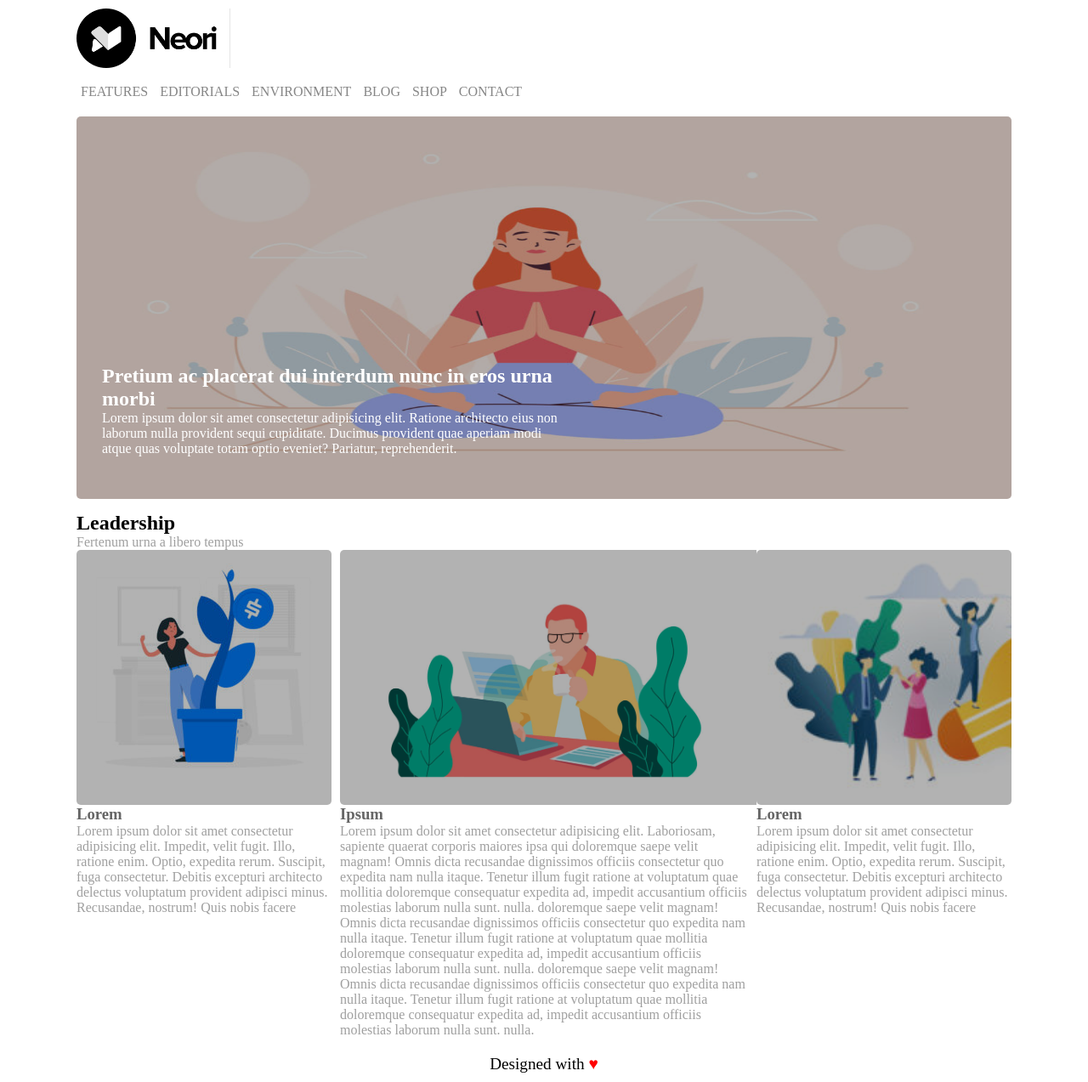
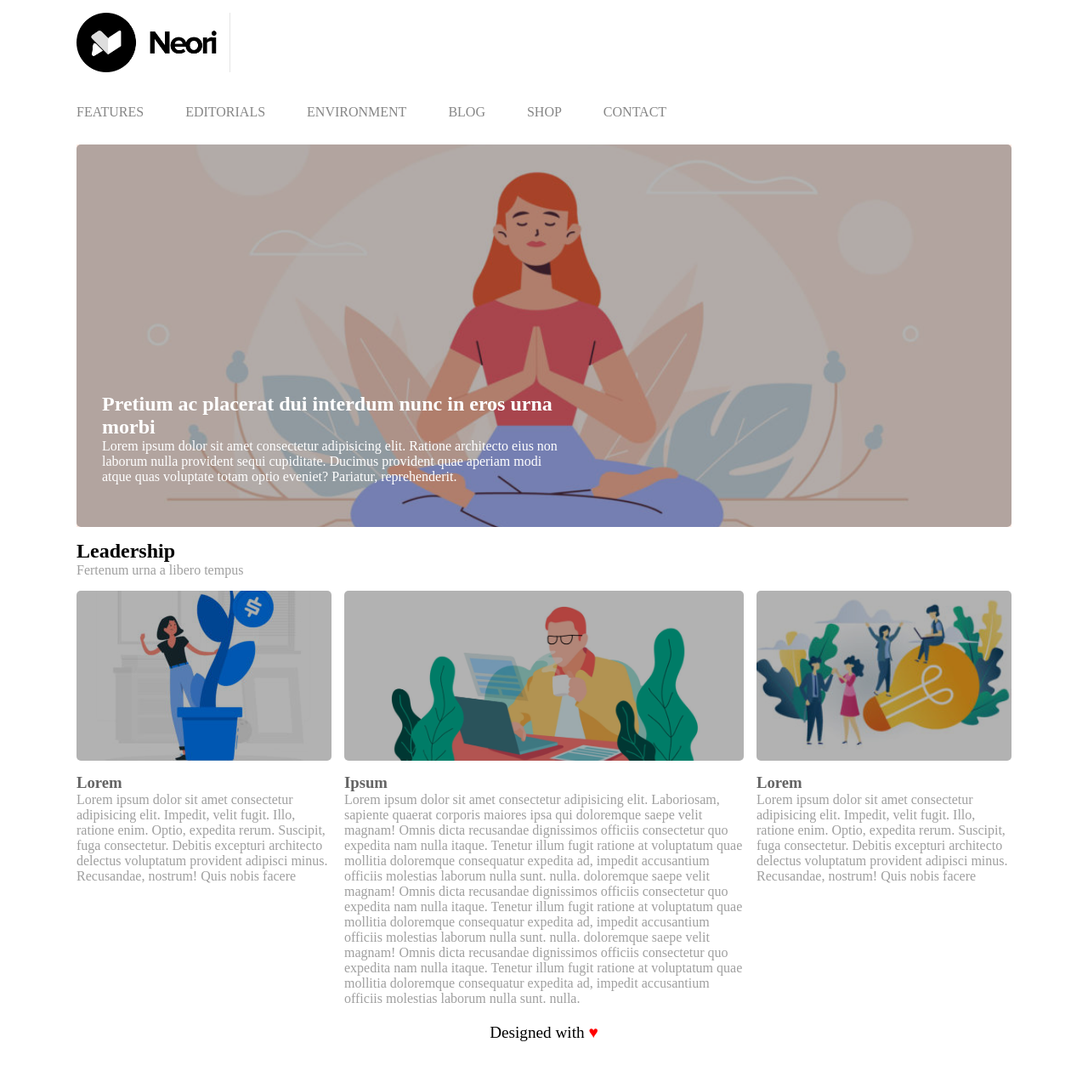
Before and after one commit to tastytim/htmlcss-wp, a plain HTML site: page index.html in a window 1280 px wide. Shown: the whole page at 85% size. After the commit the page ends 1236 px from the top, so only its background shows below. Drawn offline with Linux system fonts and the light colour scheme.

Commit message:
commit 3

```diff
--- a/css/styles.css
+++ b/css/styles.css
@@ -4,9 +4,11 @@
   box-sizing: border-box;
 }
 
+/* HEADER */
+
 header {
   width: 1100px;
-  margin: 10px auto;
+  margin: 15px auto;
 }
 
 h3 {
@@ -20,16 +22,33 @@ header .header-logo img {
   margin-bottom: 10px;
 }
 
-.ul-without-style {
+header .ul-without-style {
   list-style: none;
-  bottom: 10px;
+  margin: 10px 0;
+  position: relative;
 }
 
 .ul-without-style li {
   color: #868686;
   display: inline-block;
-  padding: 5px;
+  position: relative;
+  margin-right: 9px;
+  padding: 14px 18px;
+  left: -18px;
 }
+
+.ul-without-style li a {
+  position: absolute;
+  width: 100%;
+  height: 100%;
+  left: 0;
+  top: 0;
+  right: 0;
+  bottom: 0;
+  padding: 14px 18px;
+}
+
+/* MAIN */
 
 main {
   width: 1100px;
@@ -37,12 +56,7 @@ main {
   position: relative;
 }
 
-footer {
-  width: 1100px;
-  margin: 20px auto 10px auto;
-  font-size: larger;
-  text-align: center;
-}
+/* HERO BLOCK */
 
 .hero-block {
   width: 1100px;
@@ -51,11 +65,14 @@ footer {
   height: 450px;
 }
 
-.hero-image img {
-  position: absolute;
+.hero-image {
+  background: url("../img/banner.jpg");
   width: 100%;
   height: 100%;
-  border-radius: 5px;
+  position: absolute;
+  background-repeat: no-repeat;
+  background-size: cover;
+  background-position: center;
 }
 
 .hero-description {
@@ -66,76 +83,89 @@ footer {
   color: #ffffff;
 }
 
-.second-block {
-  width: 100%;
+.paragraph-color {
+  color: #9f9f9f;
 }
 
-.paragraph-color {
-  color: #9f9f9f;
+/* SECOND-BLOCK */
+
+.second-block {
+  margin: 15px auto;
+}
+
+/* THIRD BLOCK */
+
+.container {
+  float: left;
+  position: relative;
+  margin: 0 5px;
+}
+
+.col-left {
+  width: 300px;
+  left: -5px;
+}
+
+.col-right {
+  width: 300px;
+  right: -5px;
+}
+
+.col-center {
+  width: calc(100% - 300px * 2 - 30px);
+}
+
+.cont-desc {
+  margin-top: 15px;
+}
+
+/* IMAGES BACKGROND */
+
+.image-left {
+  background: url("../img/img-1.jpg");
+}
+
+.image-center {
+  background: url("../img/banner-2.jpg");
+}
+
+.image-right {
+  background: url("../img/img-3.jpg");
+}
+
+.imgpropreties {
+  height: 200px;
+  background-repeat: no-repeat;
+  background-size: cover;
+  background-position: center;
+}
+
+/* FOOTER */
+footer {
+  width: 1100px;
+  margin: 20px auto 10px auto;
+  font-size: larger;
+  text-align: center;
+}
+
+.icon-heart {
+  color: red;
+}
+
+/* OVERLAY AND CLEARFIX */
+.clearfix:after {
+  content: "";
+  display: table;
+  clear: both;
 }
 
 .overlay:after {
   background-color: rgba(0, 0, 0, 0.3);
   content: "";
   position: absolute;
-  left: 0;
-  right: 0;
-  top: 0;
-  bottom: 0;
   width: 100%;
   height: 100%;
   border-radius: 5px;
-}
-
-.second-block-2-col-1 {
-  float: left;
-  width: 300px;
-  position: relative;
-}
-
-.second-block-2-col-center {
-  float: left;
-  width: calc(100% - 300px * 2);
-  position: relative;
-  padding:0 10px;
-}
-
-.clearfix:after {
-  content: "";
-  display: table;
-  clear: both;
-}
-
-.second-block-image {
-  position: relative;
-}
-.second-block-image img {
-  border-radius: 5px;
-}
-
-.icon-heart {
-  color: red;
-}
-
-.second-block-image-left {
-  background: url("../img/img-1.jpg");
-  height: 300px;
-  background-size: contain;
-  background-repeat: no-repeat;
-}
-
-.second-block-image-center {
-  background: url("../img/banner-2.jpg");
-  height: 300px;
-  background-size: contain;
-  background-repeat: no-repeat;
-}
-
-.second-block-image-right {
-  background: url("../img/img-3.jpg");
-  height: 300px;
-  background-size: cover;
-  background-repeat: no-repeat;
 }
 
 .overlayimg:after {
@@ -143,6 +173,6 @@ footer {
   content: "";
   position: absolute;
   width: 100%;
-  height: 300px;
+  height: 200px;
   border-radius: 5px;
 }
--- a/index.html
+++ b/index.html
@@ -8,19 +8,17 @@
     <header>
       <div class="header-logo"><img src="img/logo.png" alt="logo" /></div>
       <ul class="ul-without-style">
-        <li><a href="#"></a>FEATURES</li>
-        <li><a href="#"></a>EDITORIALS</li>
-        <li><a href="#"></a>ENVIRONMENT</li>
-        <li><a href="#"></a>BLOG</li>
-        <li><a href="#"></a>SHOP</li>
-        <li><a href="#"></a>CONTACT</li>
+        <li><a href=""></a>FEATURES</li>
+        <li><a href=""></a>EDITORIALS</li>
+        <li><a href=""></a>ENVIRONMENT</li>
+        <li><a href=""></a>BLOG</li>
+        <li><a href=""></a>SHOP</li>
+        <li><a href=""></a>CONTACT</li>
       </ul>
     </header>
     <main>
       <section class="hero-block">
-        <div class="hero-image overlay">
-          <img src="img/banner.jpg" alt="hero-image" />
-        </div>
+        <div class="hero-image overlay"></div>
 
         <div class="hero-description">
           <h1>Pretium ac placerat dui interdum nunc in eros urna morbi</h1>
@@ -34,15 +32,17 @@
       </section>
 
       <section class="second-block">
-        <div class="second-block-1">
+        <div class="second-block-header">
           <h1>Leadership</h1>
           <p class="paragraph-color">Fertenum urna a libero tempus</p>
         </div>
+      </section>
 
-        <div class="second-block-2 clearfix">
-          <div class="second-block-2-col-1">
-            <div class="second-block-image-left overlayimg"></div>
-            <div>
+      <section class="third-block">
+        <div class="container-all clearfix">
+          <div class="container col-left">
+            <div class="image-left imgpropreties overlayimg"></div>
+            <div class="cont-desc">
               <h3>Lorem</h3>
               <p class="paragraph-color">
                 Lorem ipsum dolor sit amet consectetur adipisicing elit.
@@ -54,9 +54,9 @@
             </div>
           </div>
 
-          <div class="second-block-2-col-center">
-            <div class="second-block-image-center overlayimg"></div>
-            <div>
+          <div class="container col-center">
+            <div class="image-center imgpropreties overlayimg"></div>
+            <div class="cont-desc">
               <h3>Ipsum</h3>
               <p class="paragraph-color">
                 Lorem ipsum dolor sit amet consectetur adipisicing elit.
@@ -79,9 +79,9 @@
             </div>
           </div>
 
-          <div class="second-block-2-col-1">
-            <div class="second-block-image-right overlayimg"></div>
-            <div>
+          <div class="container col-right">
+            <div class="image-right imgpropreties overlayimg"></div>
+            <div class="cont-desc">
               <h3>Lorem</h3>
               <p class="paragraph-color">
                 Lorem ipsum dolor sit amet consectetur adipisicing elit.
```
